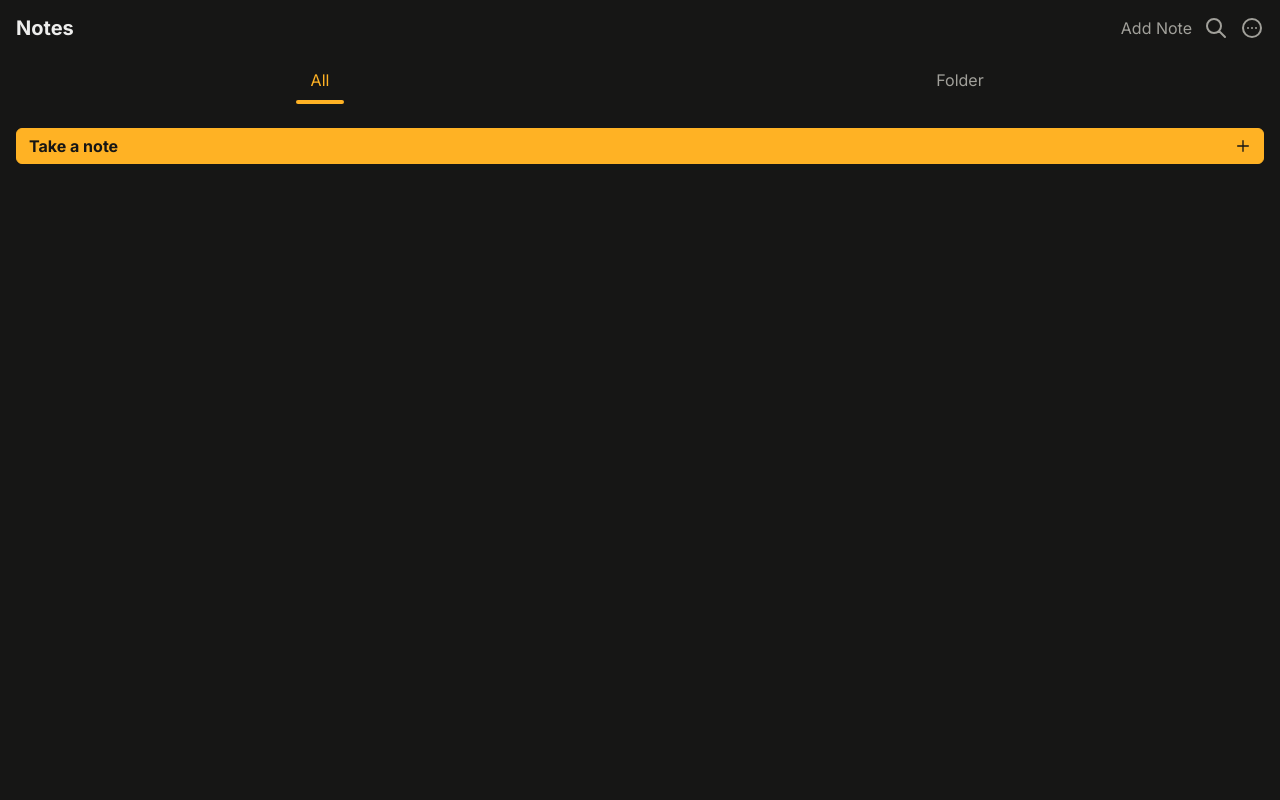
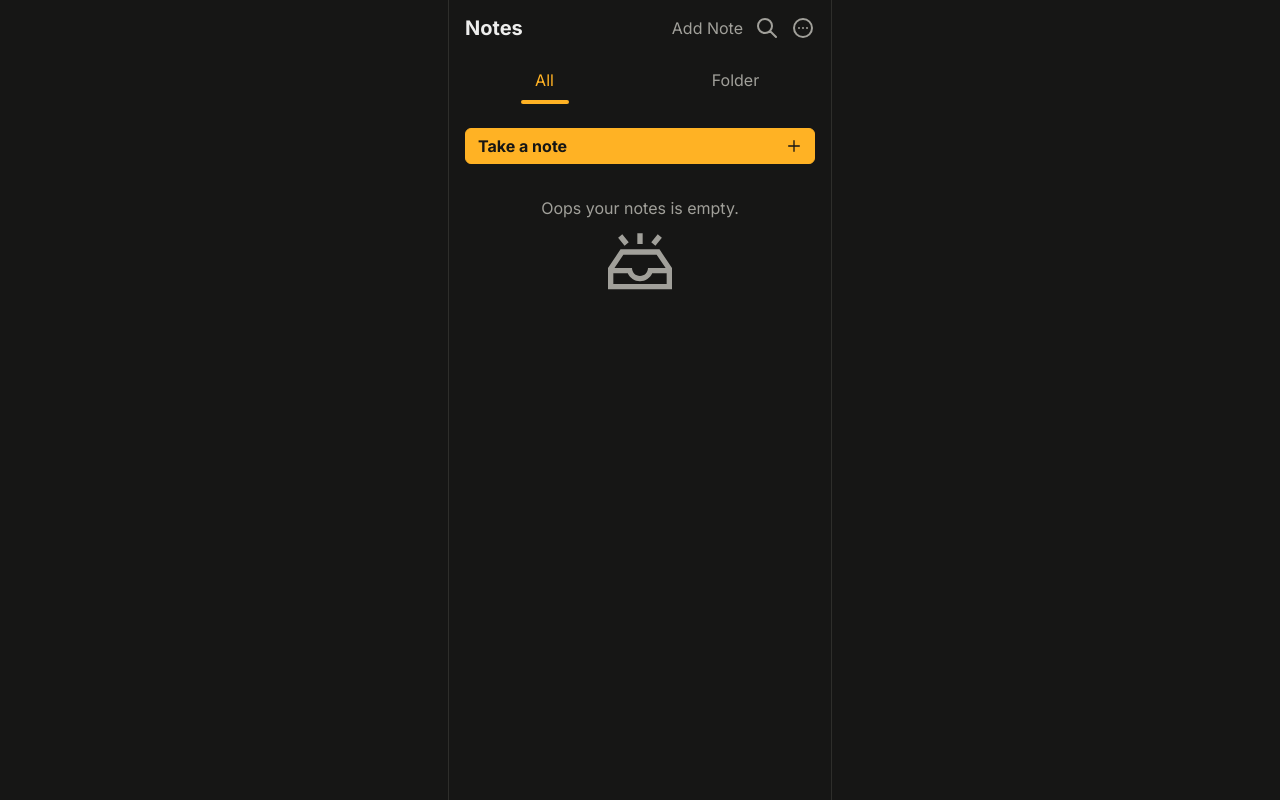
Before and after one commit to philldev/notes-app, a Next.js app: page / in a window 1280 px wide. Built offline with nearby package versions, Linux system fonts and the light colour scheme.

Commit message:
added empty notes ui

```diff
--- a/components/Note/NoteBox.tsx
+++ b/components/Note/NoteBox.tsx
@@ -13,7 +13,10 @@ interface NoteBoxProps {
 
 const NoteBox: FC<NoteBoxProps> = (props) => {
 	return (
-		<div onClick={props.onClick} className='pb-3 rounded-2xl bg-bg-2'>
+		<div
+			onClick={props.onClick}
+			className='pb-3 border cursor-pointer border-bg-1 rounded-2xl bg-bg-2 hover:border-border-2'
+		>
 			{props.note.coverUrl && (
 				<div className='relative w-full h-20 mb-3'>
 					<Image
--- a/components/Note/NoteList.tsx
+++ b/components/Note/NoteList.tsx
@@ -12,10 +12,11 @@ interface NoteListProps {
 
 const NoteList: FC<NoteListProps> = (props) => {
 	return (
-		<div className='flex flex-col flex-1'>
+		<>
 			<AddNoteButton folder={props.folder} />
+			{props.notes.length > 0 ? (
 				<div className='grid flex-1 grid-cols-2 gap-4 px-4 pt-2 overflow-y-scroll'>
-				<div className='flex flex-col flex-1 flex-grow-0 gap-4'>
+					<div className='flex flex-col flex-1 flex-grow-0 gap-4 pb-2'>
 						{props.notes
 							.filter((t, idx) => idx % 2 === 0)
 							.map((note) => (
@@ -28,7 +29,7 @@ const NoteList: FC<NoteListProps> = (props) => {
 								/>
 							))}
 					</div>
-				<div className='flex flex-col flex-1 flex-grow-0 gap-4'>
+					<div className='flex flex-col flex-1 flex-grow-0 gap-4 pb-2'>
 						{props.notes
 							.filter((t, idx) => idx % 2 !== 0)
 							.map((note) => (
@@ -42,7 +43,49 @@ const NoteList: FC<NoteListProps> = (props) => {
 							))}
 					</div>
 				</div>
+			) : (
+				<div className='flex flex-col items-center px-2 mt-4'>
+					<span className='mb-2 text-center text-text-2'>
+						Oops your notes is empty.
+					</span>
+					<svg
+						viewBox='0 0 24 30'
+						x='0px'
+						y='0px'
+						className='w-20 h-20 text-text-2'
+					>
+						<title>{'icon/24/\u65E0\u6570\u636E'}</title>
+						<desc>{'\n    Created with Sketch.\n  '}</desc>
+						<g stroke='none' strokeWidth={1} fill='none' fillRule='evenodd'>
+							<path
+								d='M21.6253439,15 L18.2349694,10 L5.76503062,10 L3.75128899,13 L3.76051114,13 L2.42416482,15 L9,15 C9,16.6568542 10.3431458,18 12,18 C13.6568542,18 15,16.6568542 15,15 L21.6253439,15 Z M24,15 L24,23 L0,23 L0,15 L4.69873047,8 L19.3012695,8 L24,15 Z M7.41604369,17 L2,17 L2,21 L22,21 L22,17 L16.5839563,17 C15.8123997,18.7659048 14.050319,20 12,20 C9.94968096,20 8.18760031,18.7659048 7.41604369,17 Z M13,6 L11,6 L11,2 L13,2 L13,6 Z M17.7779529,6.62832264 L16.2220471,5.37167736 L18.6450319,2.37167736 L20.2009376,3.62832264 L17.7779529,6.62832264 Z M7.77795287,5.37167736 L6.22204713,6.62832264 L3.7990624,3.62832264 L5.35496814,2.37167736 L7.77795287,5.37167736 Z'
+								fill='currentColor'
+							/>
+						</g>
+						<text
+							x={0}
+							y={39}
+							fill='#000000'
+							fontSize='5px'
+							fontWeight='bold'
+							fontFamily="'Helvetica Neue', Helvetica, Arial-Unicode, Arial, Sans-serif"
+						>
+							{'Created by jackie'}
+						</text>
+						<text
+							x={0}
+							y={44}
+							fill='#000000'
+							fontSize='5px'
+							fontWeight='bold'
+							fontFamily="'Helvetica Neue', Helvetica, Arial-Unicode, Arial, Sans-serif"
+						>
+							{'from the Noun Project'}
+						</text>
+					</svg>
 				</div>
+			)}
+		</>
 	)
 }
 
--- a/components/layout/Page.tsx
+++ b/components/layout/Page.tsx
@@ -1,7 +1,7 @@
 import { FC } from 'react'
 
 const Page: FC = (props) => (
-	<div className='flex flex-col h-screen overflow-hidden'>
+	<div className='flex flex-col w-full h-screen max-w-sm mx-auto overflow-hidden sm:border-r sm:border-l sm:border-border-1'>
 		{props.children}
 	</div>
 )
--- a/lib/Dashboard/Dashboard.tsx
+++ b/lib/Dashboard/Dashboard.tsx
@@ -26,7 +26,7 @@ const Dashboard: FC<DashboardProps> = (props) => {
 					<DashboardNavigation />
 				</Tab.List>
 				<Tab.Panels as={Fragment}>
-					<Tab.Panel>
+					<Tab.Panel as={Fragment}>
 						<AllNotes />
 					</Tab.Panel>
 					<Tab.Panel>
--- a/styles/globals.css
+++ b/styles/globals.css
@@ -8,3 +8,22 @@
 	font-size: inherit !important;
 	font-family: inherit !important;
 }
+
+::-webkit-scrollbar {
+  width: 10px;
+}
+
+/* Track */
+::-webkit-scrollbar-track {
+  background: #161615;
+}
+
+/* Handle */
+::-webkit-scrollbar-thumb {
+  background: #1C1C1A;
+}
+
+/* Handle on hover */
+::-webkit-scrollbar-thumb:hover {
+  background: #222220;
+}
--- a/tailwind.config.js
+++ b/tailwind.config.js
@@ -37,6 +37,7 @@ module.exports = {
 			borderColor: ['active'],
 			borderOpacity: ['hover'],
 			opacity: ['disabled'],
+			border: ['hover'],
 		},
 	},
 	plugins: [],
```
Lines whose indentation alone changed are shown as unchanged.
